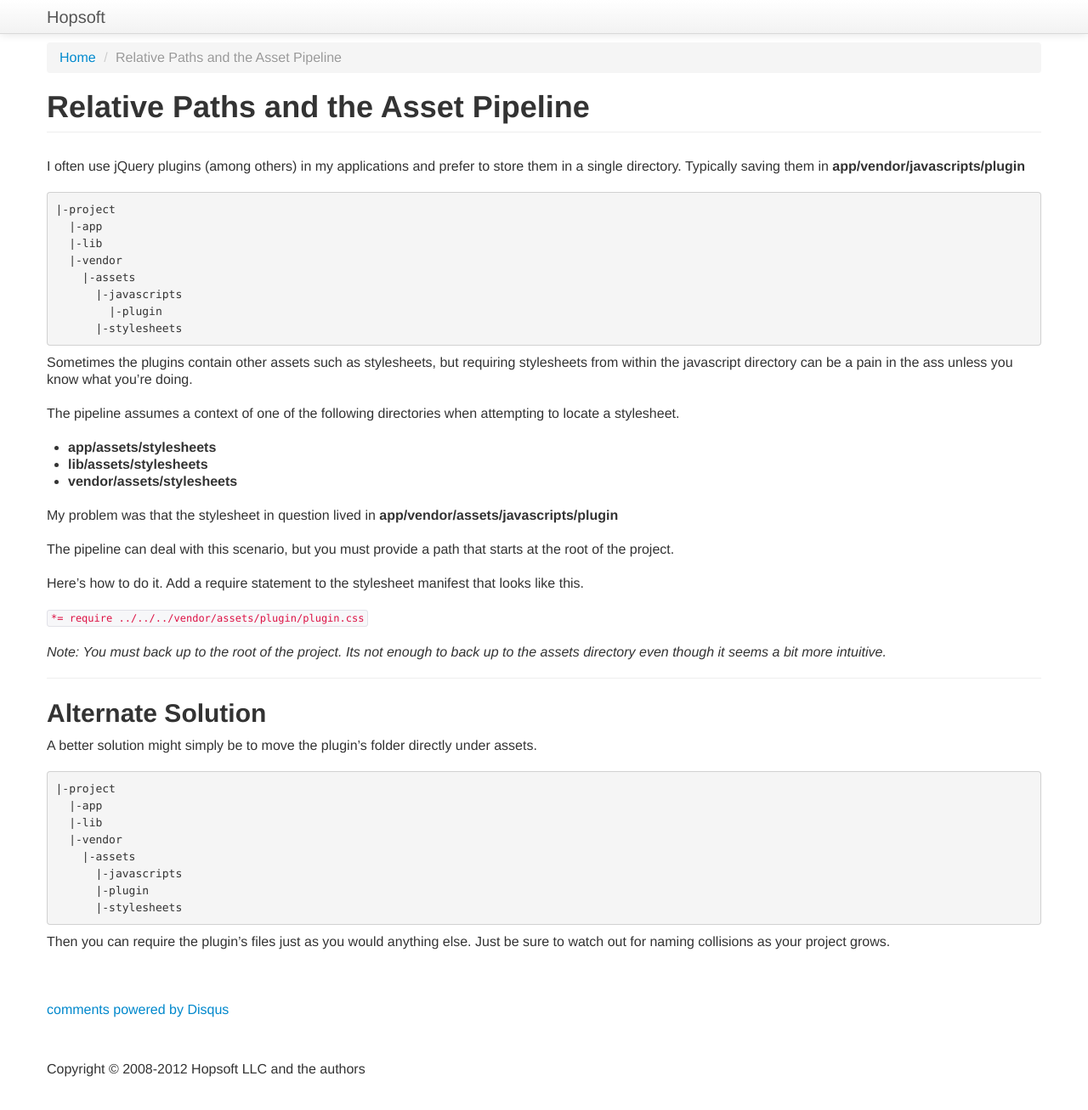
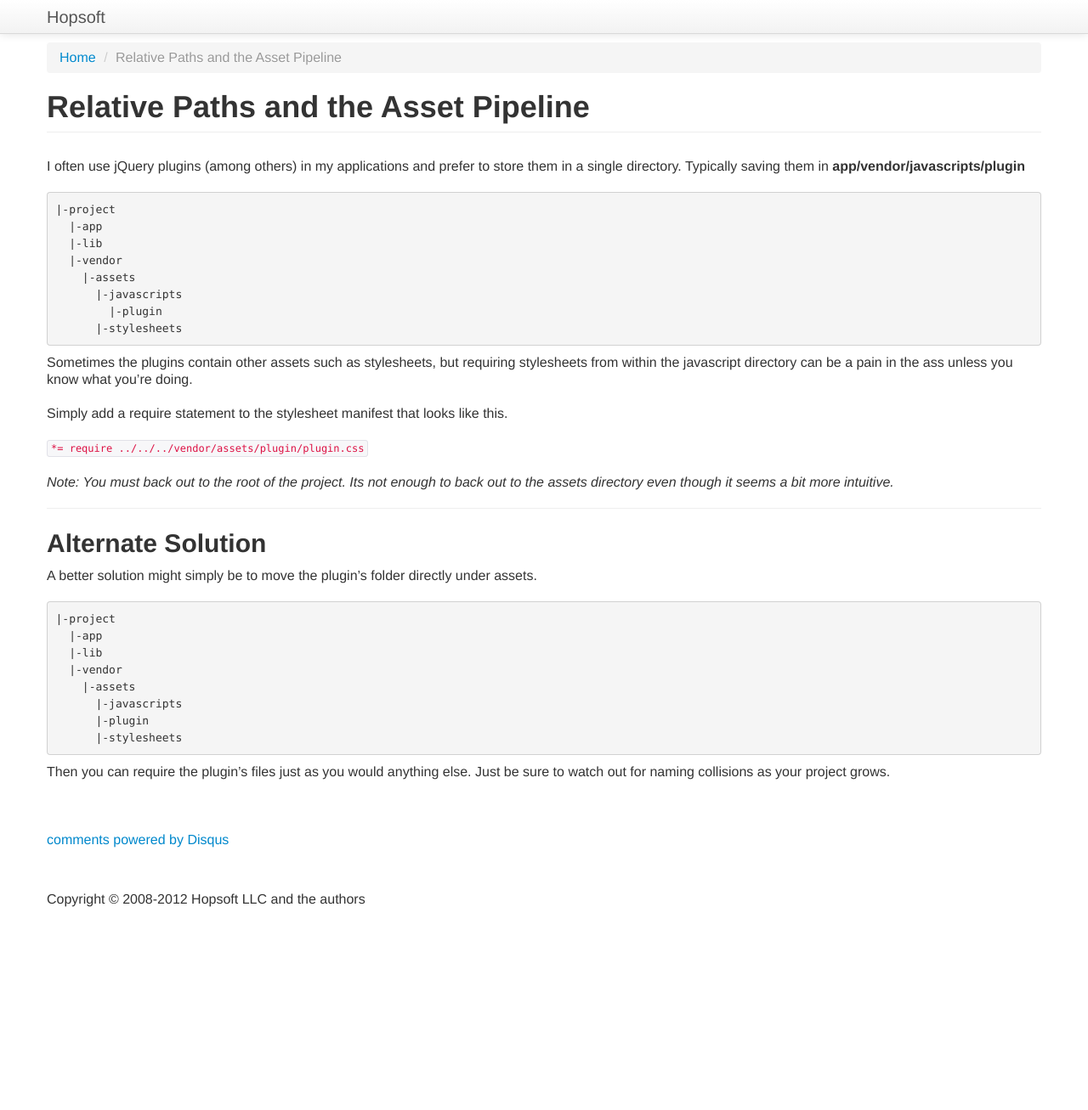
Before and after one commit to hopsoft/hopsoft.github.io, a Jekyll site: the page built from _posts/2012-09-09-relative-paths-and-the-asset-pipeline.md, in a window 1280 px wide and 1319 px high. Shown: the top 1307 px of the window at 85% size. Built offline with Jekyll 4.4.1, drawn with Linux system fonts in a browser that asks for light colours; comment, search, counter and statistics services are not loaded.

Commit message:
Removed unneeded verbiage.

```diff
--- a/_posts/2012-09-09-relative-paths-and-the-asset-pipeline.md
+++ b/_posts/2012-09-09-relative-paths-and-the-asset-pipeline.md
@@ -29,22 +29,12 @@ Sometimes the plugins contain other assets such as stylesheets,
 but requiring stylesheets from within the javascript directory
 can be a pain in the ass unless you know what you're doing.
 
-The pipeline assumes a context of one of the following directories when attempting to locate a stylesheet.
-
-* **app/assets/stylesheets**
-* **lib/assets/stylesheets**
-* **vendor/assets/stylesheets**
-
-My problem was that the stylesheet in question lived in **app/vendor/assets/javascripts/plugin**
-
-The pipeline can deal with this scenario, but you must provide a path that starts at the root of the project.
-
-Here's how to do it. Add a require statement to the stylesheet manifest that looks like this.
+Simply add a require statement to the stylesheet manifest that looks like this.
 
 `*= require ../../../vendor/assets/plugin/plugin.css`
 
-*Note: You must back up to the root of the project.
-Its not enough to back up to the assets directory even though it seems a bit more intuitive.*
+*Note: You must back out to the root of the project.
+Its not enough to back out to the assets directory even though it seems a bit more intuitive.*
 
 ---
 
```
